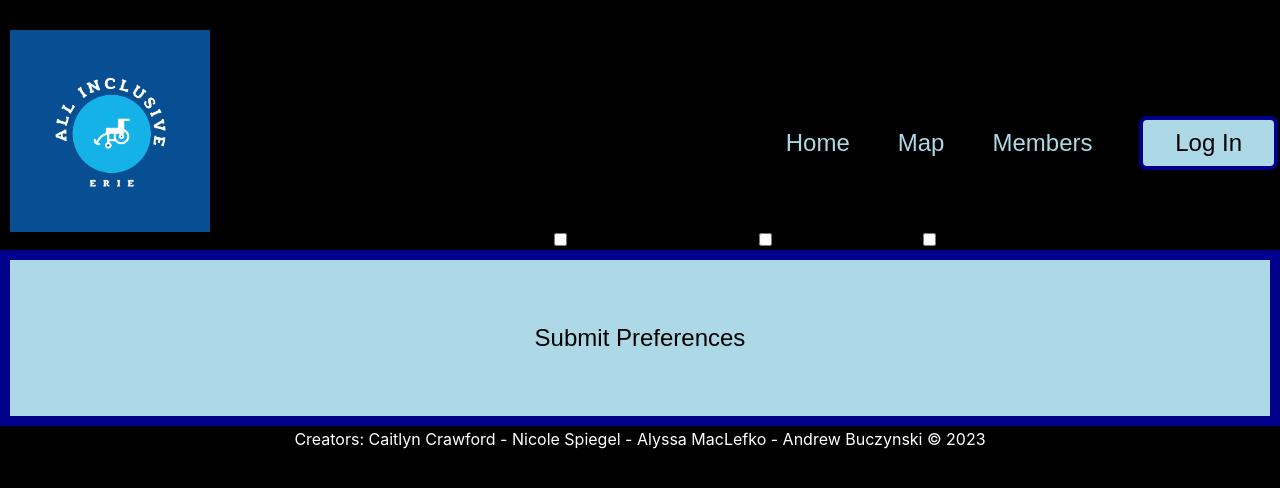
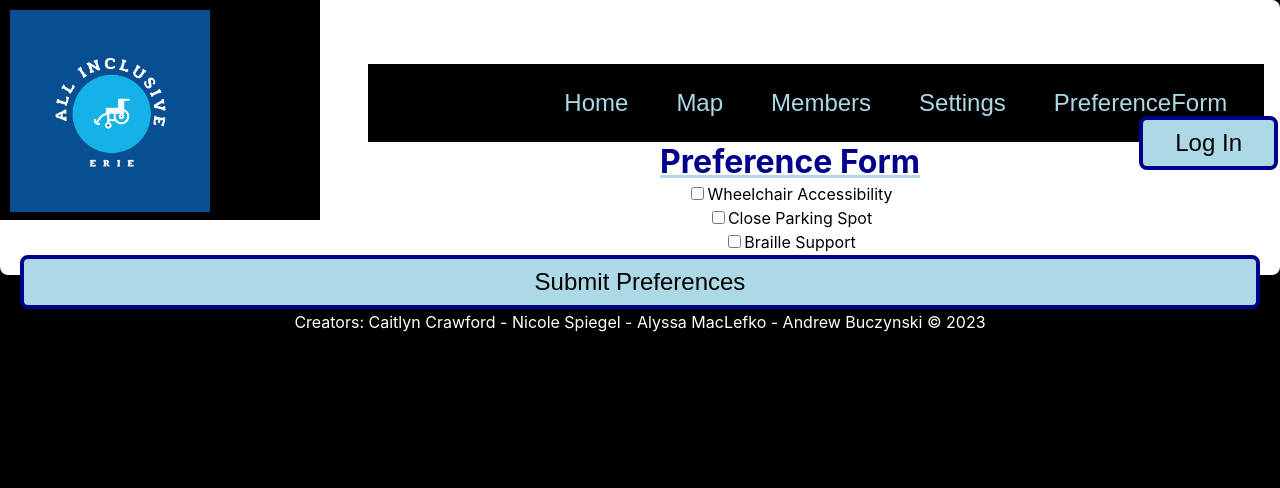
Before and after one commit to crawford051/All-inclusive-Erie, a React (Create React App) app: page /PreferenceForm in a window 1280 px wide. Shown: the top 488 px of the page. Built offline with nearby package versions, Linux system fonts and the light colour scheme; no server answers.

Commit message:
Tried fixing naviagtion

```diff
--- a/src/components/Header.js
+++ b/src/components/Header.js
@@ -30,7 +30,7 @@ function Header() {
   };
 
   return (
-    <header>
+    <header style={{ backgroundColor: 'black'}}>
       <a href="Home.html"><img src={logo} alt="Logo" id="logo" /></a>
       <br />
       <div style={{ position: 'absolute', bottom: '630px', right: '2px' }}>
--- a/src/components/Navigation.js
+++ b/src/components/Navigation.js
@@ -3,8 +3,7 @@ import { Link } from 'react-router-dom';
 
 function Navigation() {
   return (
-    <nav>
-        // Inside Navigation.js or wherever your navigation links are defined
+    <nav style={{ backgroundColor: 'black'}}>
         <ul>
          <li>
              <Link to="/">Home</Link>
@@ -18,6 +17,9 @@ function Navigation() {
         <li>
           <Link to="/settings">Settings</Link>
         </li>
+        <li>
+          <Link to="/PreferenceForm">PreferenceForm</Link>
+        </li>
   {/* Add more navigation items as needed */}
 </ul>
 
--- a/src/view/PreferenceForm.js
+++ b/src/view/PreferenceForm.js
@@ -41,28 +41,39 @@ const PreferenceForm = () => {
   };
 
   return (
-    <div>
-      <h2>Preference Form</h2>
-      <form>
+    <div style={{ backgroundColor: 'white', padding: '20px', borderRadius: '8px', boxShadow: '0 0 10px rgba(0, 0, 0, 0.1)' }}>
+      <h1>Preference Form</h1>
+      <table align="center">
+        <tbody>
+          <tr>
+            <td>
               <label>
                 <input type="checkbox" checked={wheelchair} onChange={() => setWheelchair(!wheelchair)} />
                 Wheelchair Accessibility
               </label>
-
+            </td>
+          </tr>
+          <tr>
+            <td>
               <label>
                 <input type="checkbox" checked={closeParking} onChange={() => setCloseParking(!closeParking)} />
                 Close Parking Spot
               </label>
-
+            </td>
+          </tr>
+          <tr>
+            <td>
               <label>
                 <input type="checkbox" checked={braille} onChange={() => setBraille(!braille)} />
                 Braille Support
               </label>
+            </td>
+          </tr>
+          {/* Add more preferences as needed */}
+        </tbody>
+      </table>
 
-        {/* Add more preferences as needed */}
-      </form>
-
-      <button onClick={handleSubmit}>Submit Preferences</button>
+      <button onClick={handleSubmit} class="auth-button">Submit Preferences</button>
     </div>
   );
 };
```
Lines whose indentation alone changed are shown as unchanged.
